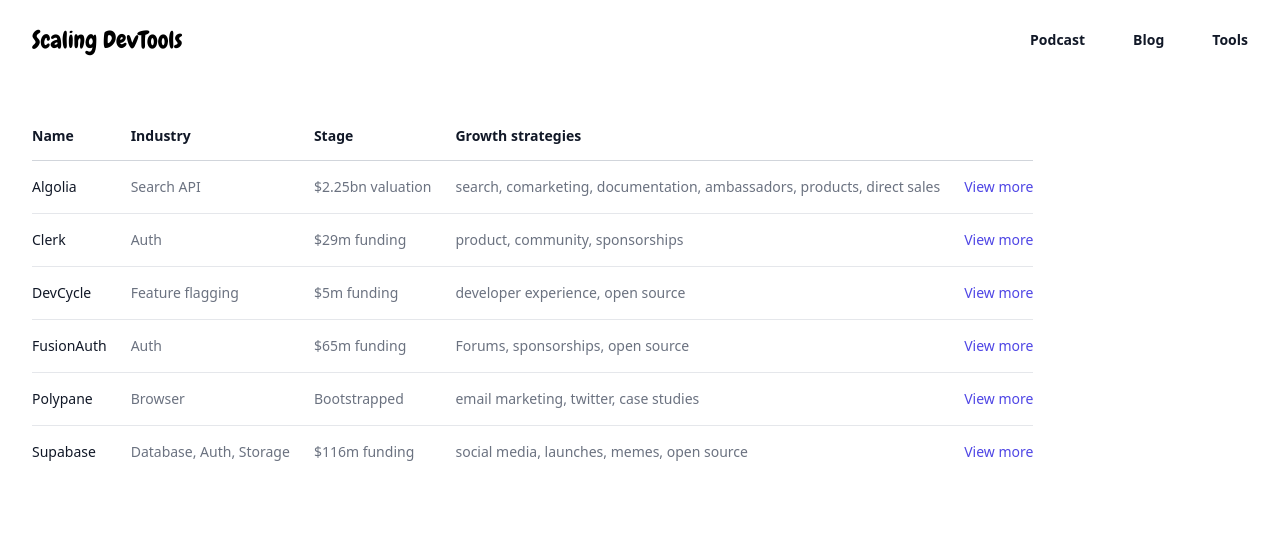
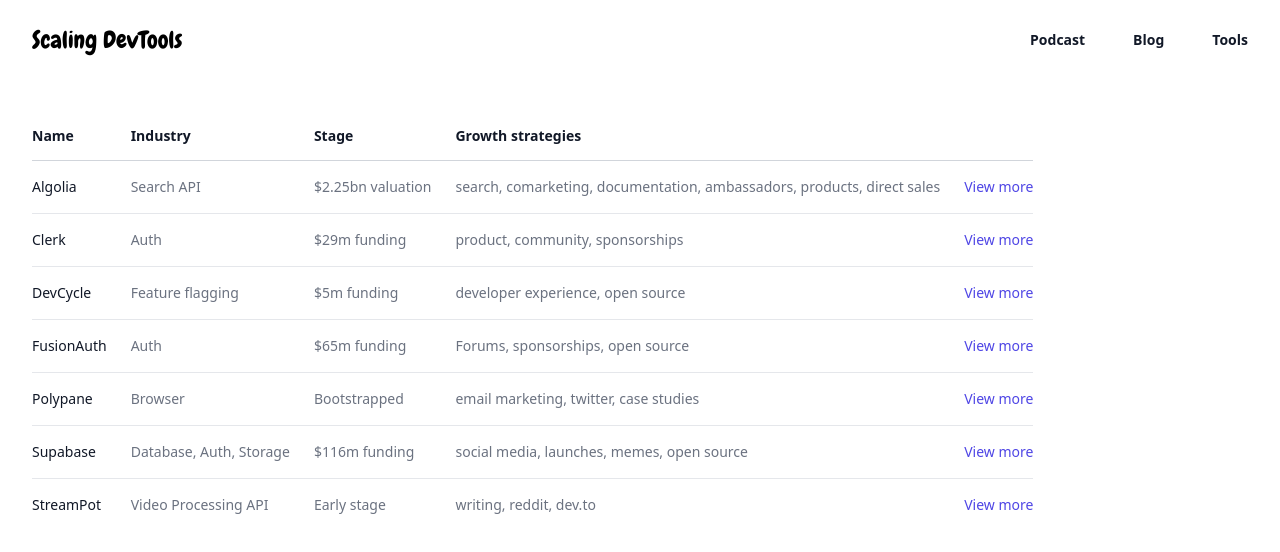
Before and after one commit to jackbridger/scaling-devtools, a Nuxt app: page /tools in a window 1280 px wide. Shown: the top 552 px of the page. Built offline with nearby package versions, Linux system fonts and the light colour scheme.

Commit message:
add streampot

```diff
--- a/components/ToolsTable.vue
+++ b/components/ToolsTable.vue
@@ -48,6 +48,7 @@
   { name: 'FusionAuth', industry: 'Auth', stage: '$65m funding', strategies: 'Forums, sponsorships, open source', slug: 'fusion-auth' },
   { name: 'Polypane', industry: 'Browser', stage: 'Bootstrapped', strategies: 'email marketing, twitter, case studies', slug: 'polypane' },
   { name: 'Supabase', industry: 'Database, Auth, Storage', stage: '$116m funding', strategies: 'social media, launches, memes, open source', slug: 'supabase' },
+  { name: 'StreamPot', industry: 'Video Processing API', stage: 'Early stage', strategies: 'writing, reddit, dev.to', slug: 'streampot' },
 ];
 
 </script>
--- a/data/tools.js
+++ b/data/tools.js
@@ -325,4 +325,37 @@
       { name: 'Location', value: 'Toronto/Remote' },
     ]
   },
+  {
+    name: 'StreamPot',
+    slug: 'streampot',
+    industry: 'Video Processing API',
+    stage: 'Early stage',
+    image: '/img/streampot.svg',
+    description: "StreamPot is a video processing API that allows you to run FFmpeg in production without the hassle. It's a game-changer for developers who need to process videos in production but don't want to deal with the complexity of running FFmpeg themselves.",
+    strategies: [
+      'Writing articles on dev.to to attract initial users',
+      'Sharing the product on Reddit to gain traction',
+      'Focusing on developer experience with an easy-to-use API',
+      'Addressing a common pain point (difficulty in using FFmpeg in production)',
+    ],
+    interviews: [],
+    more: [
+      {
+        title: 'Origin of StreamPot',
+        points: [
+          'Idea born from founders\' frustration with running FFmpeg in production environments',
+          'Aims to simplify programmatic media file processing',
+        ],
+      }
+    ],
+    links: [
+      { name: 'StreamPot', url: 'https://streampot.io/' },
+    ],
+    stats: [
+      { name: 'Type', value: 'Video Processing API' },
+      { name: 'Founded', value: '2024' },
+      { name: 'Stage', value: 'Early stage' },
+      { name: 'Founders', value: 'Jack Bridger, Ostap Brehin' },
+    ]
+  }
 ];
```
Also changed, not shown: public/img/streampot.svg (added), 1 other file (tests, documents, lock files or other folders).
